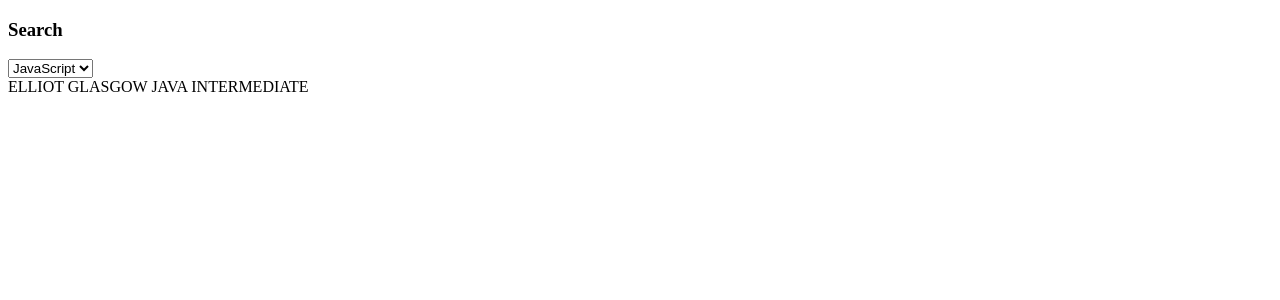
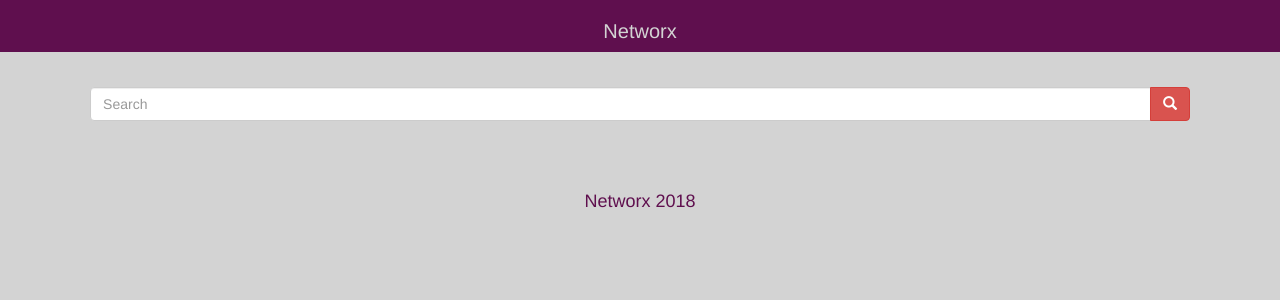
Before and after one commit to Edsterr/networx, a Django app: template templates/search.html in a window 1280 px wide. Shown: the top 300 px of the page. Run offline with Django 3.2, Linux system fonts and the light colour scheme; the template is opened without the code that fills it, so the values that code supplies are empty; some libraries are stand-ins or nearby versions.

Commit message:
added search.css file and linked to search.html

```diff
--- /dev/null
+++ b/static/css/search.css
@@ -0,0 +1,21 @@
+body {
+  background-color: #d3d3d3;
+}
+
+h3 {
+ color: #d3d3d3;
+ font-size: 20px;
+}
+
+h4 {
+  color: #5F0F4E;
+}
+
+#header{
+  background-color: #5F0F4E;
+  color: #d3d3d3;
+}
+
+#search-input{
+  margin: 3%;
+}
--- a/templates/search.html
+++ b/templates/search.html
@@ -1,34 +1,52 @@
 <!DOCTYPE html>
 <html lang="en">
 <head>
-    <meta charset="UTF-8">
-    <meta name="viewport" content="width=device-width, initial-scale=1, shrink-to-fit=no">
+  <!-- Theme Made By www.w3schools.com - No Copyright -->
+  <title>Profile Page</title>
+  <meta charset="utf-8">
+  <meta name="viewport" content="width=device-width, initial-scale=1">
 
-    <!-- StyleSheets Go here -->
+  <link rel="stylesheet" href="https://maxcdn.bootstrapcdn.com/bootstrap/3.3.7/css/bootstrap.min.css">
+  <script src="https://ajax.googleapis.com/ajax/libs/jquery/3.3.1/jquery.min.js"></script>
+  <script src="https://maxcdn.bootstrapcdn.com/bootstrap/3.3.7/js/bootstrap.min.js"></script>
 
-    <title>Networx Search</title>
+  <link rel="stylesheet" type="text/css" href="/static/css/search.css">
+
 </head>
-<body>
 
-<div class="main">
-    <div id="outer_search_box">
-        <h3> Search </h3>
-        <select id="skill_select">
-            <!-- Other options go here-->
-            <option value="javascript">JavaScript</option>
-            <option value="java">Java</option>
-            <option value="python">Python</option>
-        </select>
+<body id="profilePage">
+
+<!-- Header -->
+<div class="row" id="header">
+
+  <div class="col-xs-12 text-center" id="header">
+    <h3>Networx</h3>
+  </div>
+
+</div>
+
+<!-- Seach box -->
+<div class="container">
+	<div class="row">
+     <div id="search-input">
+        <div class="input-group col-md-12">
+            <input type="text" class="  search-query form-control" placeholder="Search" />
+            <span class="input-group-btn">
+                <button class="btn btn-danger" type="button">
+                    <span class=" glyphicon glyphicon-search"></span>
+                </button>
+            </span>
+        </div>
     </div>
+	</div>
+</div>
 
-    <div id="inner_search_box">
-            <div class="table-container">
-                <div class="row">
-                    <div class="col-lg-3">ELLIOT GLASGOW JAVA INTERMEDIATE</div>
-                </div>
-            </div>
-        </div>
-</div>
+<!-- Footer -->
+<footer class="container-fluid text-center" style="padding: 2%;">
+  <a href="#myPage" title="To Top">
+  </a>
+  <h4>Networx 2018</ph4
+</footer>
 
 </body>
 </html>
```
